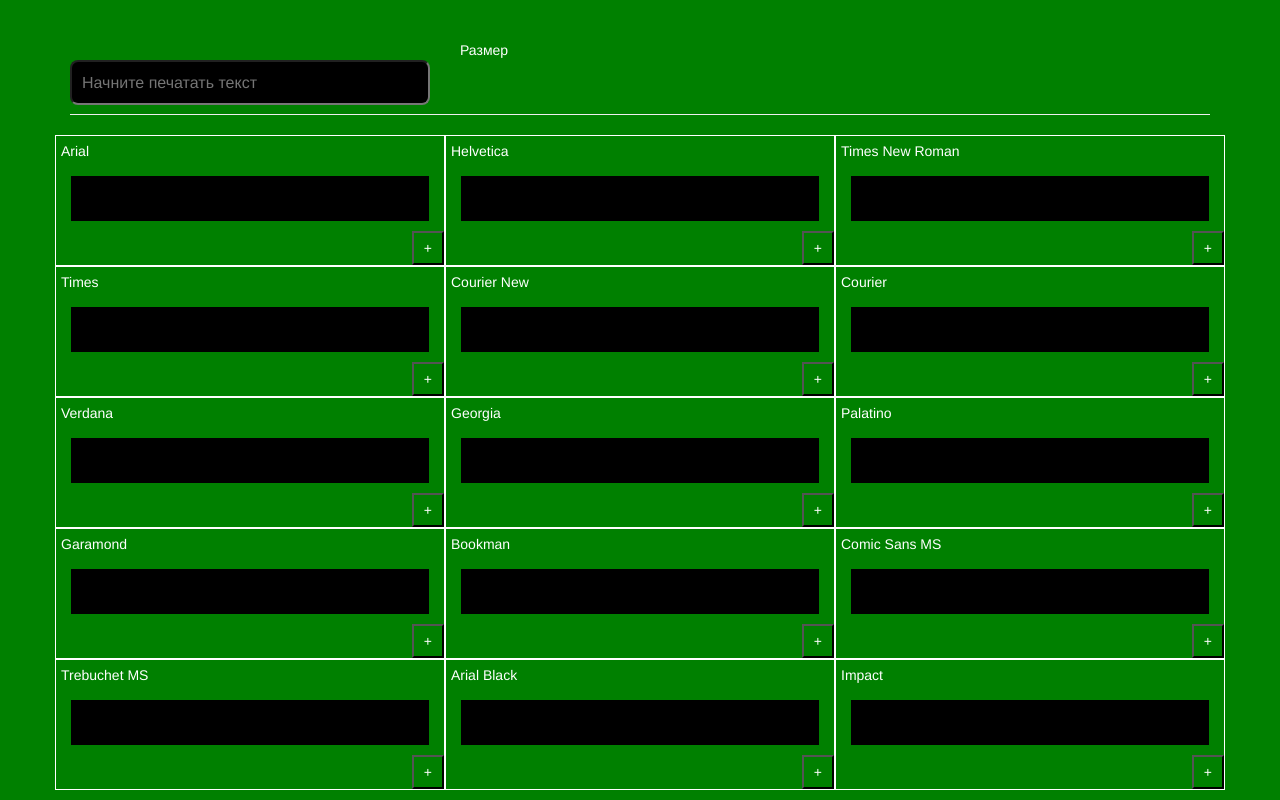
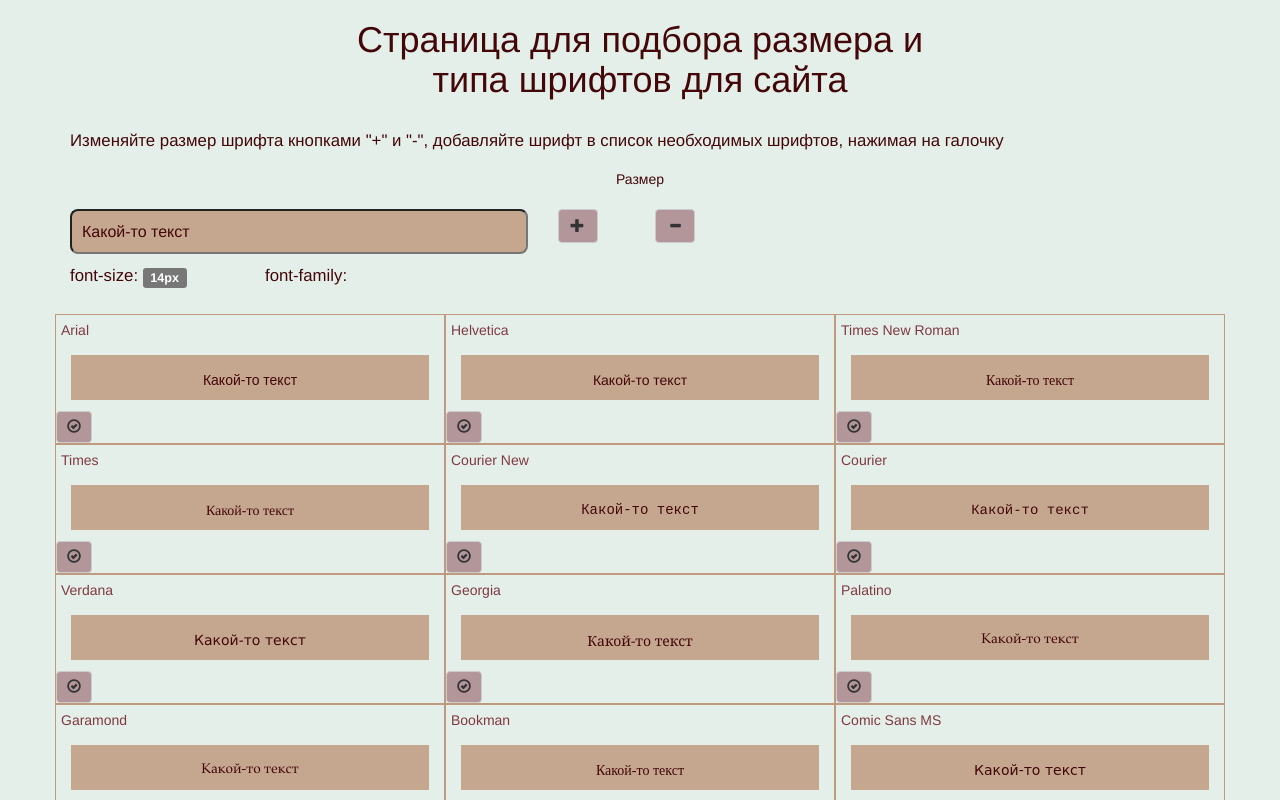
Before and after one commit to Rickkk/fontstable, a Vue app: page / in a window 1280 px wide. Shown: the top 800 px of the page. Built offline with nearby package versions, Linux system fonts and the light colour scheme.

Commit message:
изменена верстка страницы. добавлены основные функции

```diff
--- a/css/style.css
+++ b/css/style.css
@@ -1,12 +1,12 @@
 body
 {
-background: green;
-color: white;
+background: #e5efe9;
+color: #430709;
+font-size: 14px;
 }
-
 body input, .fonttable .text
 {
-	background: black;
+	background: #bf9a7fd6;
 	height: 45px;
 	width: 100%;
 	padding: 3px 10px 3px 10px;
@@ -15,7 +15,6 @@ body input, .fonttable .text
 	-webkit-appearance: none;
     -moz-appearance: none;
 }
-
 
 .fonttable .text
 {
@@ -31,13 +30,20 @@ body input, .fonttable .text
 .fonttable .fontelem button
 {
 	padding: 5px 10px;
-	background: green;
+	/*background: green;*/
 }
 
 
 .fonttable .fontelem
 {
-	border: 1px white solid;
+	border: 1px #bf9a7f solid;
+	 box-sizing: border-box;
+}
+
+
+.fonttable .fontname
+{
+	color: #7f3943;
 }
 
 
@@ -51,3 +57,25 @@ body input, .fonttable .text
 {
 	padding: 5px;
 }
+
+.fonttable  .isselected
+{
+	background: #96898a;
+}
+
+.fonttable .rwi
+{
+	height: 40px;
+	padding: 10px 0px 10px 0px;
+}
+
+.fonttable .cssinfo
+{
+	font-size: 1.2em;
+}
+
+
+.fonttable button
+{
+	background: #b3969a;
+}
--- a/package.json
+++ b/package.json
@@ -12,9 +12,12 @@
   "dependencies": {
     "jquery": "^3.3.1",
     "underscore": "^1.9.1",
-    "vue": "^2.5.17"
+    "vue": "^2.5.17",
+    "bootstrap": "^3.3.7"
   },
   "devDependencies": {
+    "jquery": "^3.3.1",
+    "bootstrap": "^3.3.7",
     "@babel/core": "^7.2.0",
     "@babel/preset-env": "^7.2.0",
     "babel-loader": "^8.0.4",
--- a/src/App-main.js
+++ b/src/App-main.js
@@ -37,9 +37,54 @@ export default {
 
   	let bc = 1;
   	return {
-  		maininput: '',
+  		maininput: 'Какой-то текст',
   		fontAr: fontAr,
-  		fontSize: 14
+  		fontSize: 14,
+      fontFamilyList: '',
+      selectedFonts: []
   	}
-  }
+  },
+  methods:
+  {
+    fontSizeInc: function()
+    {
+      this.fontSize++;
+    },
+    fontSizeDec: function()
+    {
+      if(this.fontSize != 1)
+      this.fontSize--;
+    },
+    addToSelected: function(item)
+    {
+      if(this.selectedFonts.indexOf(item) == -1 )
+      {
+          this.selectedFonts.push(item);
+      }
+    },
+    removeFromSelected: function(item)
+    {
+      let pos = this.selectedFonts.indexOf(item);
+      if(pos > -1)
+      {
+        this.selectedFonts.splice(pos, 1);
+      }
+    }
+    ,
+    isSelected: function(item)
+    {
+      if(item)
+      {
+        return (this.selectedFonts.indexOf(item) != -1 );
+      }else {
+        return false;
+      }
+    }
+  },
+   computed: {
+    selectedList: function()
+    {
+      return this.selectedFonts.join(', ');
+    }
+   }
 }
--- a/src/App.html
+++ b/src/App.html
@@ -1,26 +1,54 @@
     <div>
         <div class="container fonttable" id="fonttable">
-            <div class="page-header">
+            <h1 style="text-align:  center;">Страница для подбора размера и <br> типа шрифтов для сайта</h1>
+            <h2></h2>
+            <div class="" style="margin-bottom: 20px;">
                 <div>
-                    <div class="row">
-                        <div class="col-md-4">
+                    <div class="row rwi">
+                        <div class="col-md-12">
+                        <p style="font-size: 1.2em;">Изменяйте размер шрифта кнопками "+" и "-", добавляйте шрифт в  список необходимых шрифтов, нажимая на галочку</p>
                         </div>
-                        <div class="col-md-1">
+                    </div>
+                    <div class="row rwi">
+                        <div class="col-md-5">
+                        </div>
+                        <div class="col-md-2" style="text-align: center; ">
                             Размер
                         </div>
                     </div>
-                    <div class="row">
-                        <div class="col-md-4">
+                    <div class="row rwi">
+                        <div class="col-md-5">
                             <input name="maininput" placeholder="Начните печатать текст" type="text" v-model="maininput">
                             </input>
                         </div>
-                        <div class="col-md-1">
+                        <div class="col-md-1" style="">
+                            <button type="button" class="btn btn-default" v-on:click="fontSizeInc()">
+                            <span class="glyphicon glyphicon glyphicon-plus" aria-hidden="true"></span>
+                            </button>
+                        </div>
+                        <div class="col-md-1" style="">
+                            <button type="button" class="btn btn-default" v-on:click="fontSizeDec()">
+                            <span class="glyphicon glyphicon glyphicon-minus" aria-hidden="true"></span>
+                            </button>
+                        </div>
+                    </div>
+                    <div class="row cssinfo rwi" style="clear: both;">
+                        <div class="col-md-2">
+                            font-size:
+                            <span class="label label-default">{{fontSize}}px</span>
+                        </div>
+                        <div class="col-md-10" style="">
+                         font-family:
+                         <span v-for="(item, index) in selectedFonts">
+                            <span class="label label-default">{{item}}</span>
+                         <span v-show="selectedFonts.length && index != selectedFonts.length -1 ">, </span>
+                     </span>
                         </div>
                     </div>
                 </div>
-            </div>
+                </div>
             <div class="row" v-for="(item, index) in fontAr" v-if="index % 3 == 0">
-                <div class="col-md-4 fontelem">
+                <div class="col-md-4 fontelem"  v-bind:class="{ isselected: isSelected(item)}">
                     <div class="row fontname pd5">
                         {{item}}
                     </div>
@@ -30,14 +58,19 @@
                     <div class="row">
                         <div class="col-md-11">
                         </div>
-                        <div class="col-md">
-                            <button>
-                                +
+                        <div v-if="!isSelected(item)" class="col-md">
+                            <button type="button" class="btn btn-default" v-on:click="addToSelected(item)">
+                            <span class="glyphicon glyphicon glyphicon-ok-circle" aria-hidden="true"></span>
+                            </button>
+                        </div>
+                        <div v-else class="col-md">
+                            <button type="button" class="btn btn-default" v-on:click="removeFromSelected(item)">
+                            <span class="glyphicon glyphicon glyphicon-remove-circle" aria-hidden="true"></span>
                             </button>
                         </div>
                     </div>
                 </div>
-                <div class="col-md-4 fontelem">
+                <div class="col-md-4 fontelem"  v-bind:class="{ isselected: isSelected(fontAr[index+1])}">
                     <div class="row fontname pd5">
                         {{fontAr[index+1]}}
                     </div>
@@ -47,14 +80,19 @@
                     <div class="row">
                         <div class="col-md-11">
                         </div>
-                        <div class="col-md">
-                            <button>
-                                +
+                        <div v-if="!isSelected(fontAr[index+1])" class="col-md">
+                            <button type="button" class="btn btn-default" v-on:click="addToSelected(fontAr[index+1])">
+                            <span class="glyphicon glyphicon glyphicon-ok-circle" aria-hidden="true"></span>
+                            </button>
+                        </div>
+                        <div v-else class="col-md">
+                            <button type="button" class="btn btn-default" v-on:click="removeFromSelected(fontAr[index+1])">
+                            <span class="glyphicon glyphicon glyphicon-remove-circle" aria-hidden="true"></span>
                             </button>
                         </div>
                     </div>
                 </div>
-                <div class="col-md-4 fontelem">
+                <div class="col-md-4 fontelem"  v-bind:class="{ isselected: isSelected(fontAr[index+2])}">
                     <div class="row fontname pd5">
                         {{fontAr[index+2]}}
                     </div>
@@ -64,9 +102,14 @@
                     <div class="row">
                         <div class="col-md-11">
                         </div>
-                        <div class="col-md">
-                            <button>
-                                +
+                        <div v-if="!isSelected(fontAr[index+2])" class="col-md">
+                            <button type="button" class="btn btn-default" v-on:click="addToSelected(fontAr[index+2])">
+                            <span class="glyphicon glyphicon glyphicon-ok-circle" aria-hidden="true"></span>
+                            </button>
+                        </div>
+                        <div v-else class="col-md">
+                            <button type="button" class="btn btn-default" v-on:click="removeFromSelected(fontAr[index+2])">
+                            <span class="glyphicon glyphicon glyphicon-remove-circle" aria-hidden="true"></span>
                             </button>
                         </div>
                     </div>
```
Also changed, not shown: todo.txt, 1 other file (tests, documents, lock files or other folders).
